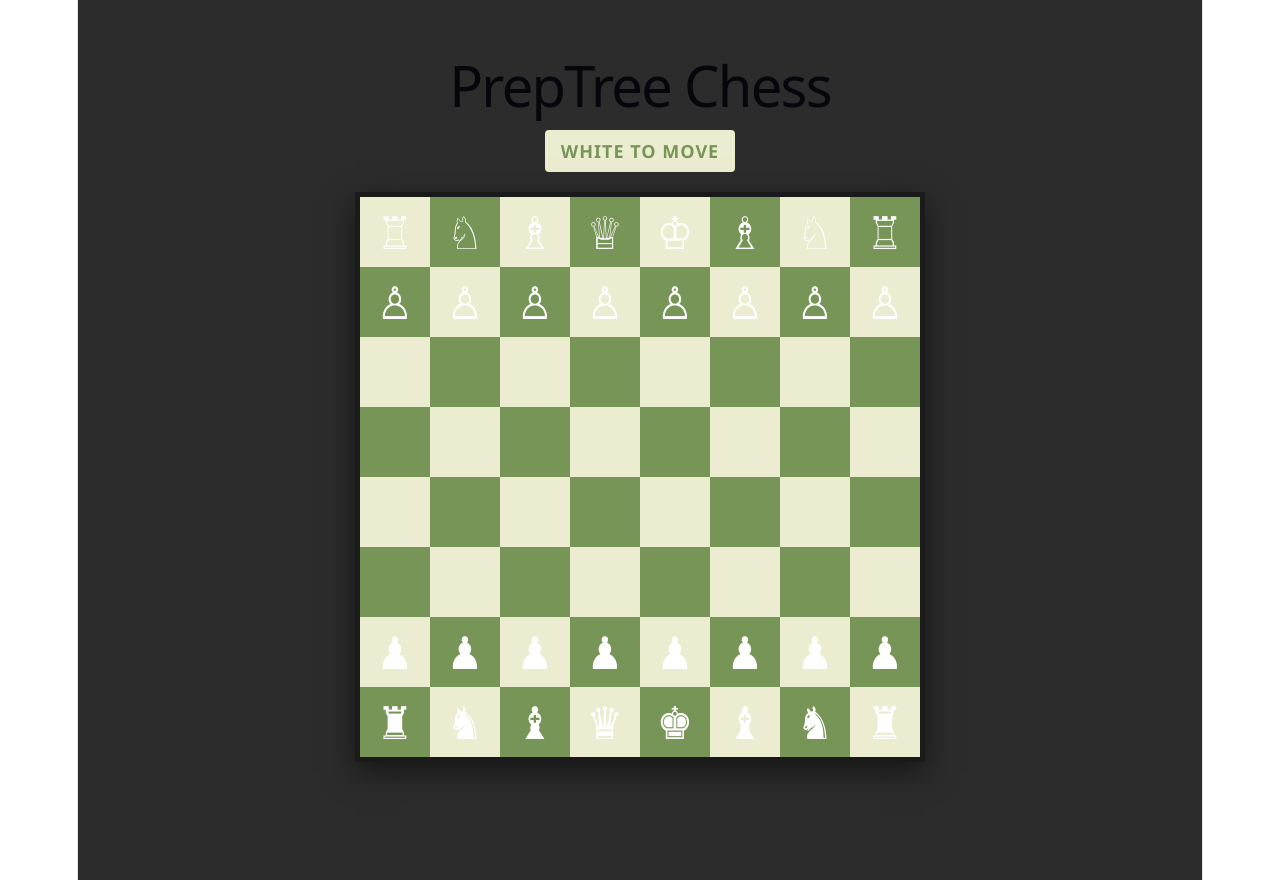
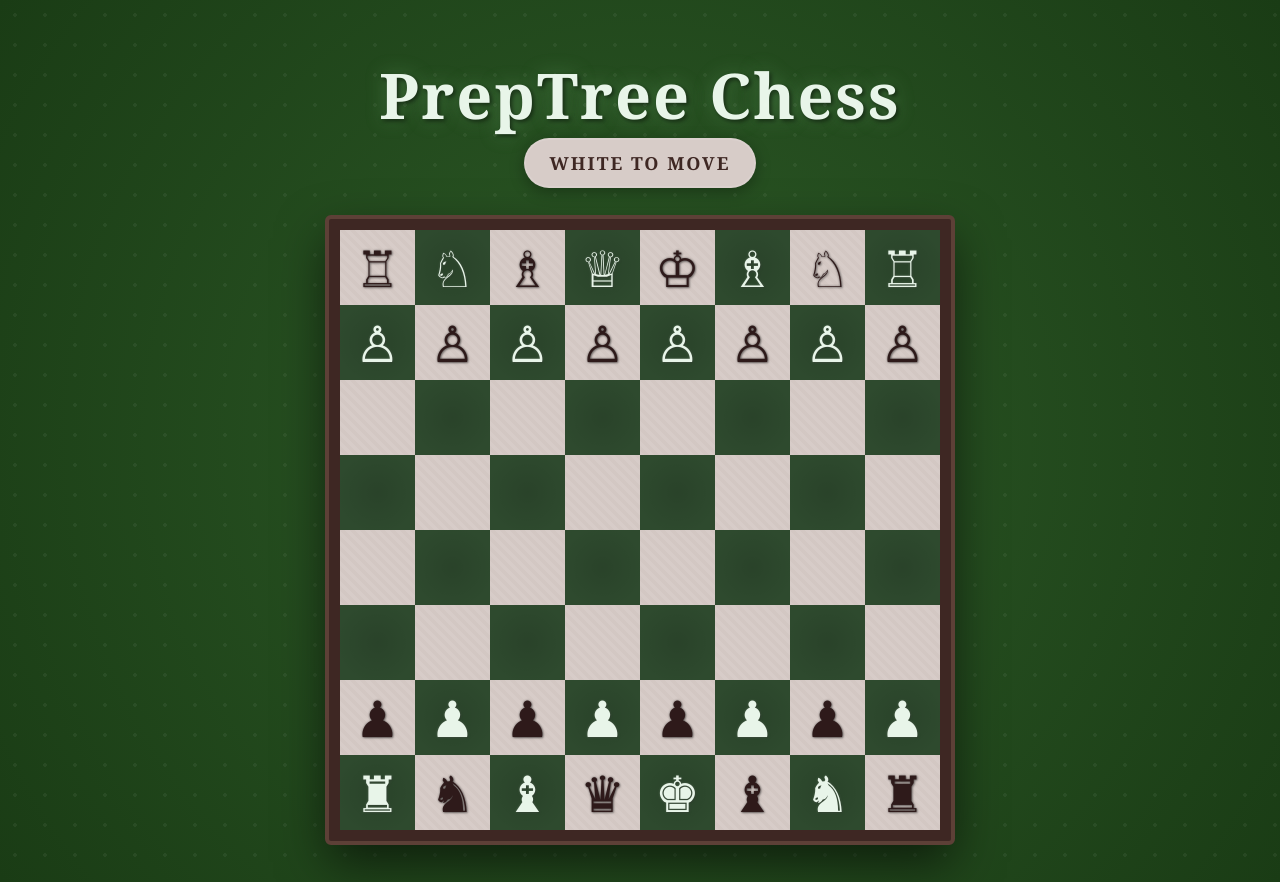
Before and after one commit to CalvinGro/PrepTree, a React (Vite) app: page / in a window 1280 px wide. Built offline with nearby package versions, Linux system fonts and the light colour scheme.

Commit message:
Gemini Updates Styling.

```diff
--- a/src/App.css
+++ b/src/App.css
@@ -2,93 +2,172 @@
   display: flex;
   flex-direction: column;
   align-items: center;
-  font-family: 'Segoe UI', Tahoma, Geneva, Verdana, sans-serif;
-  background-color: #2c2c2c;
-  color: white;
+  font-family: 'Georgia', 'Times New Roman', serif;
+  background: radial-gradient(circle at center, #2d5a27 0%, #1a3c15 100%);
+  color: #f0e6d2;
   min-height: 100vh;
   padding: 40px;
+  position: relative;
+  overflow: hidden;
+}
+
+/* Subtle leaf-like patterns in the background */
+.game-container::before {
+  content: "";
+  position: absolute;
+  top: 0;
+  left: 0;
+  right: 0;
+  bottom: 0;
+  background-image:
+    radial-gradient(rgba(255, 255, 255, 0.05) 2px, transparent 2px);
+  background-size: 30px 30px;
+  pointer-events: none;
+}
+
+h1 {
+  font-size: 3.5rem;
+  margin-bottom: 30px;
+  text-shadow: 2px 2px 4px rgba(0, 0, 0, 0.5), 0 0 20px rgba(129, 199, 132, 0.3);
+  color: #e8f5e9;
+  letter-spacing: 2px;
 }
 
 .status-bar {
   display: flex;
   gap: 20px;
-  margin-bottom: 20px;
+  margin-bottom: 30px;
   align-items: center;
+  z-index: 10;
 }
 
 .turn-badge {
-  padding: 8px 16px;
-  border-radius: 4px;
+  padding: 10px 24px;
+  border-radius: 50px;
   font-weight: bold;
   text-transform: uppercase;
-  letter-spacing: 1px;
+  letter-spacing: 2px;
+  box-shadow: 0 4px 15px rgba(0, 0, 0, 0.3);
+  transition: all 0.3s ease;
+  border: 2px solid rgba(255, 255, 255, 0.1);
 }
 
 .white-turn {
-  background-color: #ebecd0;
-  color: #779556;
+  background-color: #d7ccc8;
+  color: #3e2723;
 }
 
 .black-turn {
-  background-color: #779556;
-  color: #ebecd0;
+  background-color: #3e2723;
+  color: #d7ccc8;
 }
 
 .check-indicator {
-  background-color: #ff4d4d;
+  background-color: #d32f2f;
   color: white;
-  padding: 8px 16px;
-  border-radius: 4px;
+  padding: 10px 24px;
+  border-radius: 50px;
   font-weight: bold;
-  animation: pulse 1s infinite;
+  animation: pulse 1.5s infinite;
+  box-shadow: 0 0 15px rgba(211, 47, 47, 0.6);
 }
 
 @keyframes pulse {
-  0% { transform: scale(1); }
-  50% { transform: scale(1.05); }
-  100% { transform: scale(1); }
+  0% { transform: scale(1); box-shadow: 0 0 0 0 rgba(211, 47, 47, 0.7); }
+  70% { transform: scale(1.05); box-shadow: 0 0 0 15px rgba(211, 47, 47, 0); }
+  100% { transform: scale(1); box-shadow: 0 0 0 0 rgba(211, 47, 47, 0); }
 }
 
 .board {
   display: grid;
-  grid-template-columns: repeat(8, 70px);
-  grid-template-rows: repeat(8, 70px);
-  border: 5px solid #1a1a1a;
-  box-shadow: 0 10px 30px rgba(0,0,0,0.5);
+  grid-template-columns: repeat(8, 75px);
+  grid-template-rows: repeat(8, 75px);
+  border: 12px solid #3e2723;
+  border-radius: 4px;
+  box-shadow:
+    0 20px 50px rgba(0, 0, 0, 0.6),
+    inset 0 0 20px rgba(0, 0, 0, 0.5);
+  position: relative;
+  background-color: #3e2723;
+}
+
+/* Board "Wood" frame effect */
+.board::after {
+  content: "";
+  position: absolute;
+  top: -15px;
+  left: -15px;
+  right: -15px;
+  bottom: -15px;
+  border: 4px solid #5d4037;
+  border-radius: 6px;
+  pointer-events: none;
 }
 
 .square {
-  width: 70px;
-  height: 70px;
+  width: 75px;
+  height: 75px;
   display: flex;
   justify-content: center;
   align-items: center;
-  font-size: 45px;
+  font-size: 50px;
   cursor: pointer;
   position: relative;
   user-select: none;
+  transition: background-color 0.2s ease;
 }
 
-.light { background-color: #ebecd0; }
-.dark { background-color: #779556; }
+.light {
+  background-color: #d7ccc8; /* Birch/Light wood */
+  background-image:
+    linear-gradient(45deg, rgba(141, 110, 99, 0.05) 25%, transparent 25%, transparent 50%, rgba(141, 110, 99, 0.05) 50%, rgba(141, 110, 99, 0.05) 75%, transparent 75%, transparent);
+  background-size: 10px 10px;
+  color: #2e1a1a;
+}
+
+.dark {
+  background-color: #2e4a2e; /* Forest Green / Moss */
+  background-image:
+    radial-gradient(circle at 50% 50%, rgba(0, 0, 0, 0.1) 0%, transparent 80%);
+  color: #e8f5e9;
+}
 
 .square.selected {
-  background-color: #f6f669 !important;
+  background-color: #ffd54f !important; /* Golden Sunlight */
+  box-shadow: inset 0 0 20px rgba(255, 160, 0, 0.5);
+}
+
+.square:hover {
+  filter: brightness(1.1);
 }
 
 .dot {
-  width: 20px;
-  height: 20px;
-  background-color: rgba(0, 0, 0, 0.15);
+  width: 18px;
+  height: 18px;
+  background-color: rgba(255, 193, 7, 0.4);
+  border: 2px solid rgba(255, 193, 7, 0.6);
   border-radius: 50%;
   position: absolute;
+  z-index: 1;
+  box-shadow: 0 0 10px rgba(255, 193, 7, 0.3);
 }
 
 .piece {
   z-index: 2;
-  transition: transform 0.1s;
+  transition: all 0.2s cubic-bezier(0.175, 0.885, 0.32, 1.275);
+  text-shadow: 1px 1px 2px rgba(0, 0, 0, 0.3);
 }
 
 .square:hover .piece {
-  transform: scale(1.1);
+  transform: scale(1.15) translateY(-5px);
+  text-shadow: 0 10px 15px rgba(0, 0, 0, 0.4);
 }
+
+/* Specific styling for white and black characters if needed */
+.light .piece {
+  filter: drop-shadow(0 0 1px rgba(0,0,0,0.5));
+}
+
+.dark .piece {
+  filter: drop-shadow(0 0 1px rgba(255,255,255,0.2));
+}
--- a/src/App.jsx
+++ b/src/App.jsx
@@ -10,17 +10,18 @@
   function getValidMovesForSelected() {
     if (!selected) return new Set();
     const allMoves = board.findValidMoves();
+    console.log(allMoves)
     const key = `${selected[0]},${selected[1]}`;
     return allMoves.has(key) ? allMoves.get(key) : new Set();
   }
 
   function handleSquareClick(r, c) {
-    const oldpiece = board.locations[selected[0]][selected[1]];
     const piece = board.locations[r][c];
     const clickKey = `${r},${c}`;
 
     // If we have a piece selected, try to move it
     if (selected) {
+      const oldpiece = board.locations[selected[0]][selected[1]];
       const validMoves = getValidMovesForSelected();
 
       if (validMoves.has(clickKey)) {
--- a/src/index.css
+++ b/src/index.css
@@ -1,86 +1,39 @@
 :root {
-  --text: #6b6375;
-  --text-h: #08060d;
-  --bg: #fff;
-  --border: #e5e4e7;
-  --code-bg: #f4f3ec;
-  --accent: #aa3bff;
-  --accent-bg: rgba(170, 59, 255, 0.1);
-  --accent-border: rgba(170, 59, 255, 0.5);
-  --social-bg: rgba(244, 243, 236, 0.5);
-  --shadow:
-    rgba(0, 0, 0, 0.1) 0 10px 15px -3px, rgba(0, 0, 0, 0.05) 0 4px 6px -2px;
+  --text: #e8f5e9;
+  --text-h: #ffffff;
+  --bg: #1a3c15;
+  --border: rgba(255, 255, 255, 0.1);
+  --accent: #81c784;
+  --shadow: rgba(0, 0, 0, 0.4) 0 10px 15px -3px;
 
-  --sans: system-ui, 'Segoe UI', Roboto, sans-serif;
-  --heading: system-ui, 'Segoe UI', Roboto, sans-serif;
-  --mono: ui-monospace, Consolas, monospace;
+  --sans: 'Georgia', serif;
+  --heading: 'Georgia', serif;
 
   font: 18px/145% var(--sans);
-  letter-spacing: 0.18px;
-  color-scheme: light dark;
+  color-scheme: dark;
   color: var(--text);
   background: var(--bg);
-  font-synthesis: none;
-  text-rendering: optimizeLegibility;
   -webkit-font-smoothing: antialiased;
-  -moz-osx-font-smoothing: grayscale;
-
-  @media (max-width: 1024px) {
-    font-size: 16px;
-  }
-}
-
-@media (prefers-color-scheme: dark) {
-  :root {
-    --text: #9ca3af;
-    --text-h: #f3f4f6;
-    --bg: #16171d;
-    --border: #2e303a;
-    --code-bg: #1f2028;
-    --accent: #c084fc;
-    --accent-bg: rgba(192, 132, 252, 0.15);
-    --accent-border: rgba(192, 132, 252, 0.5);
-    --social-bg: rgba(47, 48, 58, 0.5);
-    --shadow:
-      rgba(0, 0, 0, 0.4) 0 10px 15px -3px, rgba(0, 0, 0, 0.25) 0 4px 6px -2px;
-  }
-
-  #social .button-icon {
-    filter: invert(1) brightness(2);
-  }
 }
 
 body {
   margin: 0;
+  background-color: #1a3c15;
 }
 
 #root {
-  width: 1126px;
-  max-width: 100%;
-  margin: 0 auto;
+  width: 100%;
+  margin: 0;
   text-align: center;
-  border-inline: 1px solid var(--border);
-  min-height: 100svh;
+  min-height: 100vh;
   display: flex;
   flex-direction: column;
-  box-sizing: border-box;
-}
-
-h1,
-h2 {
-  font-family: var(--heading);
-  font-weight: 500;
-  color: var(--text-h);
 }
 
 h1 {
-  font-size: 56px;
-  letter-spacing: -1.68px;
-  margin: 32px 0;
-  @media (max-width: 1024px) {
-    font-size: 36px;
-    margin: 20px 0;
-  }
+  font-family: var(--heading);
+  font-weight: bold;
+  color: var(--text-h);
 }
 h2 {
   font-size: 24px;
```
